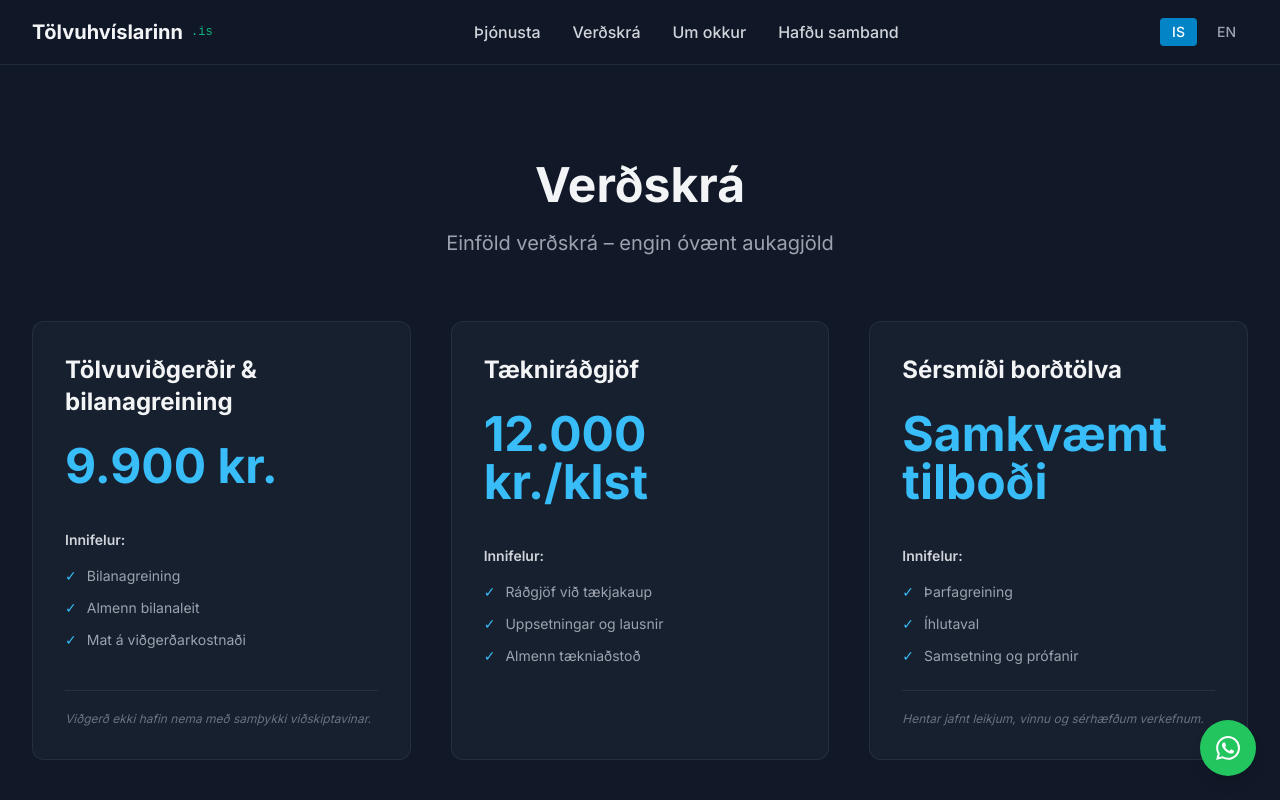
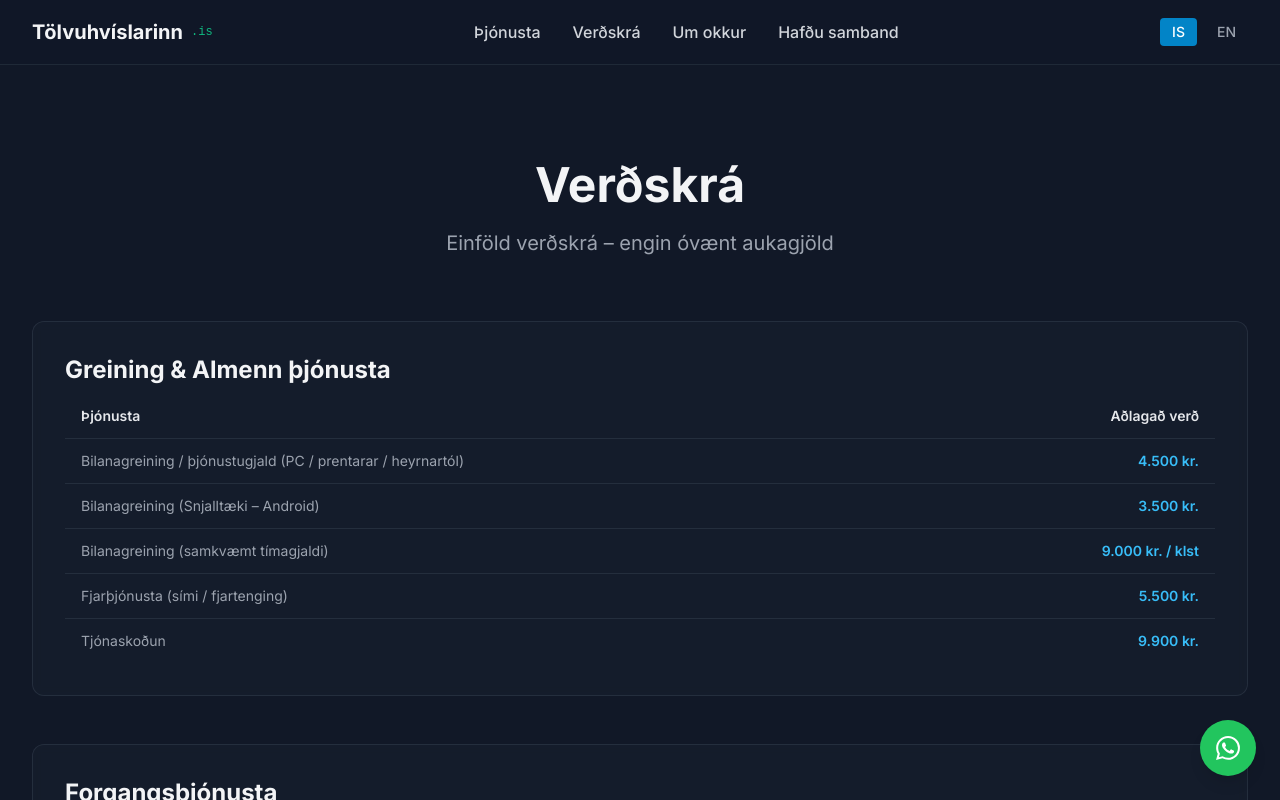
Before and after one commit to Lovedealer8472/TH.is, a Next.js app: page /pricing in a window 1280 px wide. Shown: the top 800 px of the page. Built offline with nearby package versions, Linux system fonts and the light colour scheme; no server answers.

Commit message:
Remove 3 pricing cards from top - detailed tables provide all info

```diff
--- a/app/pricing/page.tsx
+++ b/app/pricing/page.tsx
@@ -15,101 +15,6 @@ export default function PricingPage() {
           <p className="text-xl text-gray-400 max-w-3xl mx-auto">
             {t.pricing.subtitle}
           </p>
-        </div>
-
-        <div className="grid grid-cols-1 md:grid-cols-3 gap-8 lg:gap-10 mb-16">
-          {/* Card 1: Tölvuviðgerðir & bilanagreining */}
-          <div className="bg-gray-800/50 backdrop-blur-sm rounded-xl border border-gray-700/50 p-8 hover:border-primary-500/50 transition-all duration-300 hover:shadow-xl hover:shadow-primary-500/10 flex flex-col">
-            <h2 className="text-xl sm:text-2xl font-bold text-gray-100 mb-6">
-              {t.pricing.cards.repairs.title}
-            </h2>
-            <div className="mb-8">
-              <p className="text-4xl sm:text-5xl font-bold text-primary-400 mb-2">
-                {t.pricing.cards.repairs.price}
-              </p>
-            </div>
-            <div className="mb-6 flex-grow">
-              <p className="text-sm font-semibold text-gray-300 mb-4">{t.pricing.cards.repairs.includes}</p>
-              <ul className="space-y-3 text-gray-400 text-sm">
-                <li className="flex items-start">
-                  <span className="text-primary-400 mr-2.5">✓</span>
-                  <span>{t.pricing.cards.repairs.bullet1}</span>
-                </li>
-                <li className="flex items-start">
-                  <span className="text-primary-400 mr-2.5">✓</span>
-                  <span>{t.pricing.cards.repairs.bullet2}</span>
-                </li>
-                <li className="flex items-start">
-                  <span className="text-primary-400 mr-2.5">✓</span>
-                  <span>{t.pricing.cards.repairs.bullet3}</span>
-                </li>
-              </ul>
-            </div>
-            <p className="text-xs text-gray-500 italic border-t border-gray-700/50 pt-5 mt-auto">
-              {t.pricing.cards.repairs.note}
-            </p>
-          </div>
-
-          {/* Card 2: Tækniráðgjöf */}
-          <div className="bg-gray-800/50 backdrop-blur-sm rounded-xl border border-gray-700/50 p-8 hover:border-primary-500/50 transition-all duration-300 hover:shadow-xl hover:shadow-primary-500/10 flex flex-col">
-            <h2 className="text-xl sm:text-2xl font-bold text-gray-100 mb-6">
-              {t.pricing.cards.consulting.title}
-            </h2>
-            <div className="mb-8">
-              <p className="text-4xl sm:text-5xl font-bold text-primary-400 mb-2">
-                {t.pricing.cards.consulting.price}
-              </p>
-            </div>
-            <div className="mb-6 flex-grow">
-              <p className="text-sm font-semibold text-gray-300 mb-4">{t.pricing.cards.consulting.includes}</p>
-              <ul className="space-y-3 text-gray-400 text-sm">
-                <li className="flex items-start">
-                  <span className="text-primary-400 mr-2.5">✓</span>
-                  <span>{t.pricing.cards.consulting.bullet1}</span>
-                </li>
-                <li className="flex items-start">
-                  <span className="text-primary-400 mr-2.5">✓</span>
-                  <span>{t.pricing.cards.consulting.bullet2}</span>
-                </li>
-                <li className="flex items-start">
-                  <span className="text-primary-400 mr-2.5">✓</span>
-                  <span>{t.pricing.cards.consulting.bullet3}</span>
-                </li>
-              </ul>
-            </div>
-          </div>
-
-          {/* Card 3: Sérsmíði borðtölva */}
-          <div className="bg-gray-800/50 backdrop-blur-sm rounded-xl border border-gray-700/50 p-8 hover:border-primary-500/50 transition-all duration-300 hover:shadow-xl hover:shadow-primary-500/10 flex flex-col">
-            <h2 className="text-xl sm:text-2xl font-bold text-gray-100 mb-6">
-              {t.pricing.cards.custom.title}
-            </h2>
-            <div className="mb-8">
-              <p className="text-4xl sm:text-5xl font-bold text-primary-400 mb-2">
-                {t.pricing.cards.custom.price}
-              </p>
-            </div>
-            <div className="mb-6 flex-grow">
-              <p className="text-sm font-semibold text-gray-300 mb-4">{t.pricing.cards.custom.includes}</p>
-              <ul className="space-y-3 text-gray-400 text-sm">
-                <li className="flex items-start">
-                  <span className="text-primary-400 mr-2.5">✓</span>
-                  <span>{t.pricing.cards.custom.bullet1}</span>
-                </li>
-                <li className="flex items-start">
-                  <span className="text-primary-400 mr-2.5">✓</span>
-                  <span>{t.pricing.cards.custom.bullet2}</span>
-                </li>
-                <li className="flex items-start">
-                  <span className="text-primary-400 mr-2.5">✓</span>
-                  <span>{t.pricing.cards.custom.bullet3}</span>
-                </li>
-              </ul>
-            </div>
-            <p className="text-xs text-gray-500 italic border-t border-gray-700/50 pt-5 mt-auto">
-              {t.pricing.cards.custom.note}
-            </p>
-          </div>
         </div>
 
         {/* Detailed Pricing Tables */}
```
